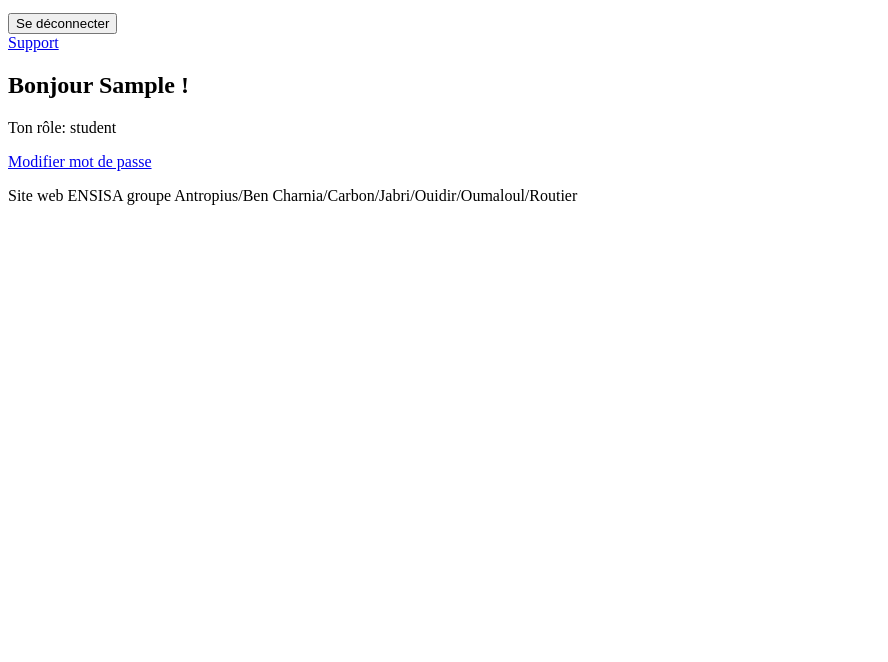
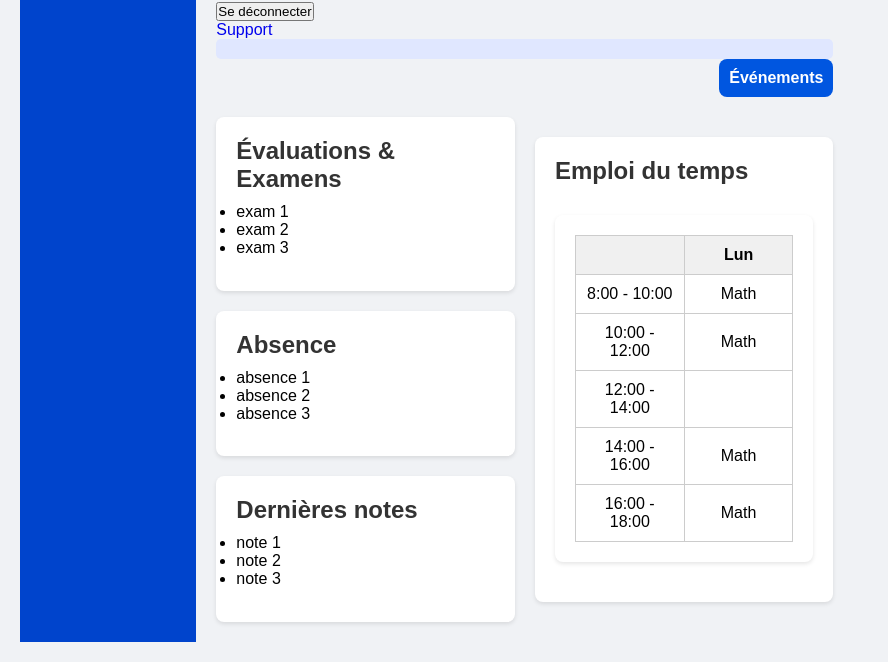
Before and after one commit to tryskas/Unote, a Django app: page /portal/dashboard/ in a window 1280 px wide. Shown: the part 379-1041 px from the top of the page, without its empty margins (0-888 px from the left). Before the commit the page ends 584 px from the top, so only its background shows below. Run offline with Django 5.2, Linux system fonts and the light colour scheme; the visitor is signed in with stand-in values (Sample User, id 1).

Commit message:
Merge de la structure principale avec page note et page accueil etudiant

```diff
--- /dev/null
+++ b/Unote/user_portal/static/user_portal/css/style_dashboard.css
@@ -0,0 +1,219 @@
+* {
+    margin: 0;
+    padding: 0;
+    box-sizing: border-box;
+}
+
+body {
+    font-family: Arial, sans-serif;
+    background-color: #f0f2f5;
+    display: flex;
+}
+
+.container {
+    display: flex;
+}
+
+.sidebar {
+    width: 100px;
+    background-color: #0044cc;
+    display: flex;
+    flex-direction: column;
+    align-items: center;
+    padding: 20px;
+    height: auto;
+}
+.sidebar-button {
+    background-color: #ffffff;
+    color: #0044cc;
+    padding: 10px 20px;
+    margin: 10px 0;
+    text-align: center;
+    text-decoration: none;
+    border-radius: 5px;
+    width: 200px;
+    box-sizing: border-box;
+    border: 2px solid #0033a0 ;
+}
+
+.sidebar-button:hover {
+    background-color: #0033a0;
+    color: #ffffff;
+}
+
+.sidebar-item {
+    margin: 15px 0;
+    color: white;
+    font-size: 24px;
+    cursor: pointer;
+}
+
+.main-content {
+    flex-grow: 1;
+    padding: 20px;
+    display: flex;
+    flex-direction: column;
+}
+
+header h1 {
+    color: #333;
+}
+
+.exam-preparation {
+    background-color: #0056e0;
+    color: white;
+    padding: 10px;
+    border-radius: 8px;
+    margin-bottom: 20px;
+    text-align: center;
+    max-width: 300px; /* Adjust the max-width to make it smaller */
+    align-self: flex-end; /* Align the box to the right */
+}
+
+.exam-title {
+    font-size: 16px; /* Adjust the font-size to make it smaller */
+    font-weight: bold;
+}
+
+.content {
+    display: grid;
+    grid-template-columns: 1fr 1fr;
+    gap: 20px;
+    flex-grow: 1;
+}
+
+.content div {
+    background-color: white;
+    padding: 20px;
+    border-radius: 8px;
+    box-shadow: 0 2px 4px rgba(0, 0, 0, 0.1);
+}
+
+.content h2 {
+    margin-bottom: 10px;
+    color: #333;
+}
+
+.content p {
+    color: #ff6b6b;
+    font-size: 18px;
+    font-weight: bold;
+}
+
+.schedule {
+    grid-column: 2; /* Span the second column */
+    grid-row: 1 / span 3; /* Span 3 rows */
+    display: flex;
+    flex-direction: column;
+}
+
+.calendar {
+    display: flex;
+    flex-direction: column;
+    gap: 10px;
+}
+
+.day {
+    background-color: #e0e7ff;
+    padding: 10px;
+    border-radius: 5px;
+    text-align: center;
+    color: #333;
+    font-weight: bold;
+}
+
+a {
+    text-decoration: none;
+}
+
+#todo-form {
+    display: flex;
+    margin-bottom: 20px;
+}
+
+#todo-input {
+    flex-grow: 1;
+    padding: 10px;
+    font-size: 16px;
+    border: 1px solid #ccc;
+    border-radius: 5px;
+    margin-right: 10px;
+}
+
+#todo-form button {
+    padding: 10px 20px;
+    font-size: 16px;
+    background-color: #0044cc;
+    color: white;
+    border: none;
+    border-radius: 5px;
+    cursor: pointer;
+}
+
+#todo-form button:hover {
+    background-color: #0033a0;
+}
+
+#todo-list {
+    list-style: none;
+    padding: 0;
+}
+
+#todo-list li {
+    padding: 10px;
+    background-color: #f9f9f9;
+    border: 1px solid #ccc;
+    border-radius: 5px;
+    margin-bottom: 10px;
+    display: flex;
+    justify-content: space-between;
+    align-items: center;
+}
+
+#todo-list li.completed {
+    text-decoration: line-through;
+    color: #999;
+}
+
+#todo-list button {
+    background-color: #ff4444;
+    color: white;
+    border: none;
+    border-radius: 5px;
+    cursor: pointer;
+    padding: 5px 10px;
+}
+
+#todo-list button:hover {
+    background-color: #cc0000;
+}
+.schedule {
+    max-width: 500px;
+    margin: 20px auto;
+
+}
+
+table {
+    width: 100%;
+    border-collapse: collapse;
+    table-layout: fixed;
+}
+
+th, td {
+    border: 1px solid #ccc;
+    padding: 10px;
+    text-align: center;
+
+}
+
+th {
+    background-color: #f0f0f0;
+}
+
+td {
+    background-color: #fff;
+}
+
+td.empty {
+    background-color: #95c4ee;
+}
--- a/Unote/user_portal/templates/user_portal/base.html
+++ b/Unote/user_portal/templates/user_portal/base.html
@@ -20,7 +20,24 @@
                     integrity="sha256-/JqT3SQfawRcv/BIHPThkBvs0OEvtFFmqPF/lYI/Cxo="
                     crossorigin="anonymous"></script>
         {% endblock %}
+
+        <div class="main-content">
+            <div class="container">
+                <div class="sidebar">
+                    <a href="home-page.html" class="sidebar-button">Home</a>
+                    <a href="messagerie.html" class="sidebar-button">Messagerie</a>
+                    <a href="mon-compte.html" class="sidebar-button">Mon Compte</a>
+                </div>
+                <aside class="sidebar">
+                    <div class="sidebar-item"><i class="icon-home"></i></div>
+                    <div class="sidebar-item"><i class="icon-work"></i></div>
+                    <div class="sidebar-item"><i class="icon-absence"></i></div>
+                    <div class="sidebar-item"><i class="icon-exam"></i></div>
+                    <div class="sidebar-item"><i class="icon-notes"></i></div>
+                </aside>
+                <main class="main-content">
                     <header>
+                        <h1>Bonjour NOM Prénom,</h1>
                         {% if user.is_authenticated %}
                             {% if user.user_type == 'student' or user.user_type == 'teacher' %}
                                 <a href="{% url 'user_portal:dashboard' %}">
@@ -37,7 +54,6 @@
                             </a>
                         {% endif %}
 
-            <h1>
                         {% if user.is_authenticated %}
                             {% if user.user_type == 'student' or user.user_type == 'teacher' %}
                                 <a href="{% url 'user_portal:dashboard' %}">
@@ -49,12 +65,9 @@
                         {% else %}
                             <a href="{% url 'users:login' %}">Unote</a>
                         {% endif %}
-            </h1>
 
                         <nav>
-                {% if not user.is_authenticated %}
-                    <a href="{% url 'users:login' %}">Se connecter</a>
-                {% else %}
+                            {% if user.is_authenticated %}
                                 <form action="{% url 'users:logout' %}" method="post">
                                     {% csrf_token %}
                                     <button type="submit">Se déconnecter</button>
@@ -62,19 +75,20 @@
                             {% endif %}
                             <a href="{% url 'main:help' %}">Support</a>
                         </nav>
+
                         <div class="theme-switch day">
                             <div class="sun">
                             </div>
                         </div>
                     </header>
 
-        <section>
                     {% block content %} {% endblock %}
-        </section>
+                </main>
+            </div>
+        </div>
 
         <footer>
-            <p>Site web ENSISA groupe Antropius/Ben
-                Charnia/Carbon/Jabri/Ouidir/Oumaloul/Routier</p>
+            <p>Site web ENSISA groupe Antropius/Ben Charnia/Carbon/Jabri/Ouidir/Oumaloul/Routier</p>
         </footer>
 
         {% block js %}
--- a/Unote/user_portal/templates/user_portal/dashboard.html
+++ b/Unote/user_portal/templates/user_portal/dashboard.html
@@ -1,10 +1,100 @@
 {% extends "user_portal/base.html" %}
 {% load static %}
 
+{% block styles %}
+    <link rel="stylesheet" href="{% static 'user_portal/css/style_dashboard.css' %}"/>
+{% endblock %}
+
 {% block content %}
-<div>
-    <h2>Bonjour {{ user.first_name|default:'invité' }} !</h2>
-    <p>Ton rôle: {{ user.user_type }}</p>
-    <a href="{% url 'users:password_change' %}">Modifier mot de passe</a>
-</div>
+<section class="exam-preparation">
+    <div class="exam-title">Événements</div>
+</section>
+<section class="content">
+    <div class="schedule">
+        <a href="schedule.html">
+            <h2>Emploi du temps</h2>
+        </a>
+        <div class="schedule">
+            <table>
+                <thead>
+                    <tr>
+                        <th></th>
+                        <th>Lun</th>
+
+
+                    </tr>
+                </thead>
+                <tbody>
+                    <tr>
+                        <td>8:00 - 10:00</td>
+                        <td>Math</td>
+
+
+                    </tr>
+                    <tr>
+                        <td>10:00 - 12:00</td>
+                        <td>Math</td>
+
+                    </tr>
+                    <tr>
+                        <td>12:00 - 14:00</td>
+                        <td></td>
+
+                    </tr>
+                    <tr>
+                        <td>14:00 - 16:00</td>
+                        <td>Math</td>
+
+                    </tr>
+                    <tr>
+                        <td>16:00 - 18:00</td>
+                        <td>Math</td>
+
+                    </tr>
+
+
+
+
+                </tbody>
+            </table>
+        </div>
+
+    </div>
+    <div class="evaluation">
+        <a href="next_exam.html">
+            <h2>Évaluations & Examens</h2>
+        </a>
+        <ul>
+            <li>exam 1</li>
+            <li>exam 2</li>
+            <li>exam 3</li>
+
+        </ul>
+    </div>
+    <div class="absence">
+        <a href="absences.html">
+            <h2>Absence</h2>
+        </a>
+        <ul>
+            <li>absence 1</li>
+            <li>absence 2</li>
+            <li>absence 3</li>
+
+        </ul>
+    </div>
+    <div class="notes">
+        <a href="{% url 'user_portal:notes' %}">
+            <h2>Dernières notes</h2>
+        </a>
+        <ul>
+            <li>note 1</li>
+            <li>note 2</li>
+            <li>note 3</li>
+
+        </ul>
+
+
+    </div>
+
+</section>
 {% endblock %}
--- a/Unote/user_portal/urls.py
+++ b/Unote/user_portal/urls.py
@@ -5,4 +5,5 @@ app_name = "user_portal"
 urlpatterns = [
     path("dashboard/", views.DashboardView.as_view(),
          name="dashboard"),
+    path('notes/', views.studentview, name="notes")
 ]
--- a/Unote/user_portal/views.py
+++ b/Unote/user_portal/views.py
@@ -1,5 +1,22 @@
 from django.views.generic.base import TemplateView
+from django.contrib.auth.decorators import login_required
+from users.models import Subject, Grade, UE, Group
+from django.shortcuts import render
 
 
 class DashboardView(TemplateView):
     template_name = "user_portal/dashboard.html"
+
+
+@login_required
+def studentview(request):
+    user = request.user
+    ue = UE.objects.all()
+    subjects = Subject.objects.all()
+    grades = Grade.objects.all()
+    user_promo = Group.objects.filter(type="promo", users=user).first()
+
+    context = {'user': user, 'subjects': subjects, 'grades': grades, 'ue': ue,
+               'user_promo': user_promo}
+    return render(request, 'user_portal/studentview.html',
+                  context)
```
Also changed, not shown: Unote/user_portal/static/user_portal/css/style_notes.css (added, +84 -0 lines), Unote/user_portal/templates/user_portal/studentview.html (added, +94 -0 lines), Unote/users/migrations/0001_initial.py. Lines whose indentation alone changed are shown as unchanged.
